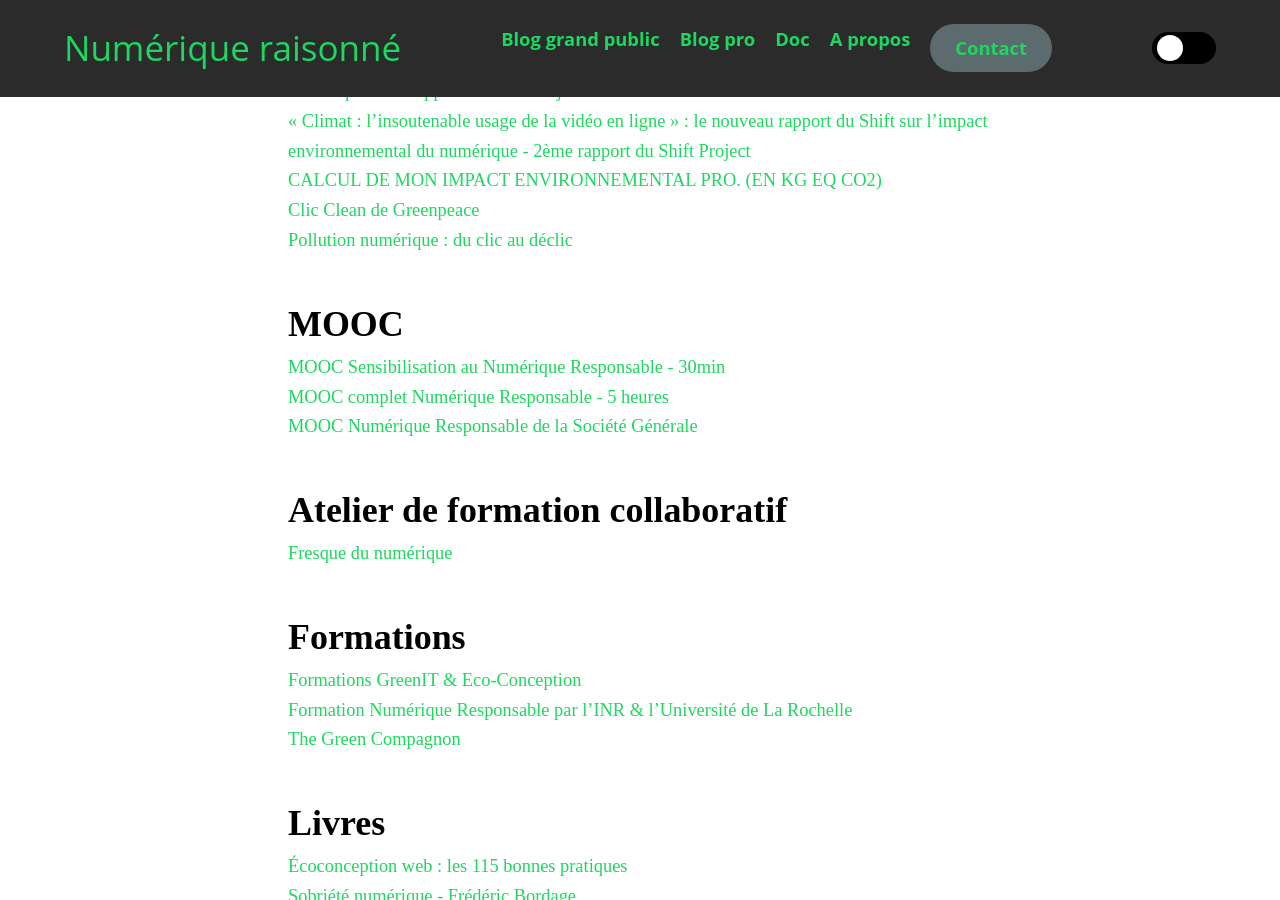
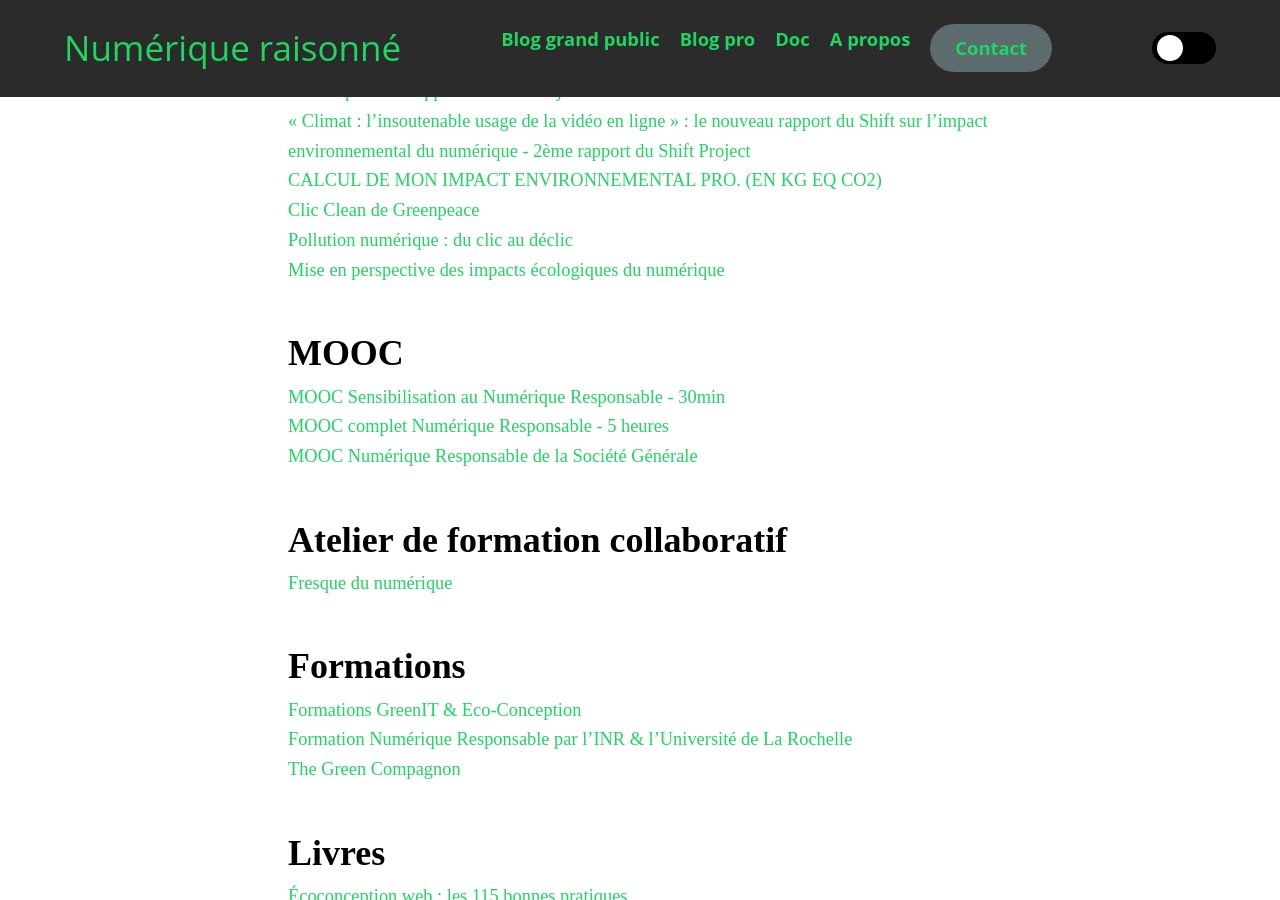
Before and after one commit to Slandais/slandais.github.io, a Jekyll site: the page built from _pages/liens-numerique-responsable.md, in a window 1280 px wide and 900 px high, scrolled down 589 px. Built offline with Jekyll 4.4.1, drawn with Linux system fonts in a browser that asks for light colours.

Commit message:
Update liens-numerique-responsable.md

```diff
--- a/_pages/liens-numerique-responsable.md
+++ b/_pages/liens-numerique-responsable.md
@@ -21,6 +21,7 @@ permalink: /liens-numerique-responsable/
 * [CALCUL DE MON IMPACT ENVIRONNEMENTAL PRO. (EN KG EQ CO2)](https://institutnr.org/calculatrice/impact-environnemental-numerique-inr.html)
 * [Clic Clean de Greenpeace](http://www.clickclean.org/france/fr/)
 * [Pollution numérique : du clic au déclic](https://www.qqf.fr/infographie/69/pollution-numerique-du-clic-au-declic)
+* [Mise en perspective des impacts écologiques du numérique](https://raphael-lemaire.com/2019/11/02/mise-en-perspective-impacts-numerique/)
 
 ## MOOC
 
```
